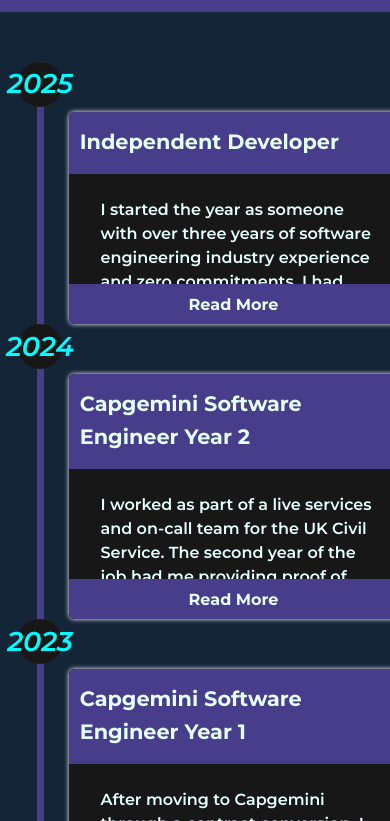
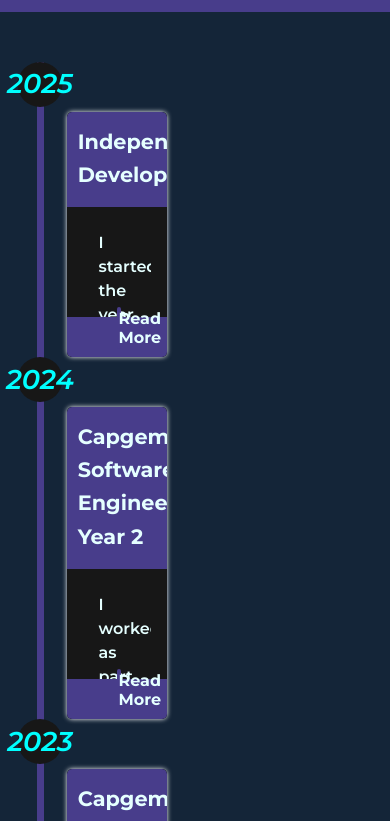
Before and after one commit to Christian-QA/Christian-QA.github.io, a React (Vite) app: page / in a window 390 px wide. Shown: the part 2623-3444 px from the top of the page. Built offline with nearby package versions, Linux system fonts and the light colour scheme; the HTML template or start-up script is replaced by a standard one.

Commit message:
Debudding style issue

```diff
--- a/src/styling/Experience.css
+++ b/src/styling/Experience.css
@@ -213,15 +213,15 @@
 
     @media (max-width: 500px) {
         #timeline ul li .box {
-            width: 330px;
+            width: 100px;
         }
 
         #timeline ul li:nth-child(odd) .box {
-            left: 32px;
+            left: 30px;
         }
 
         #timeline ul li:nth-child(even) .box {
-            left: 32px;
+            left: 30px;
         }
     }
 }
```
